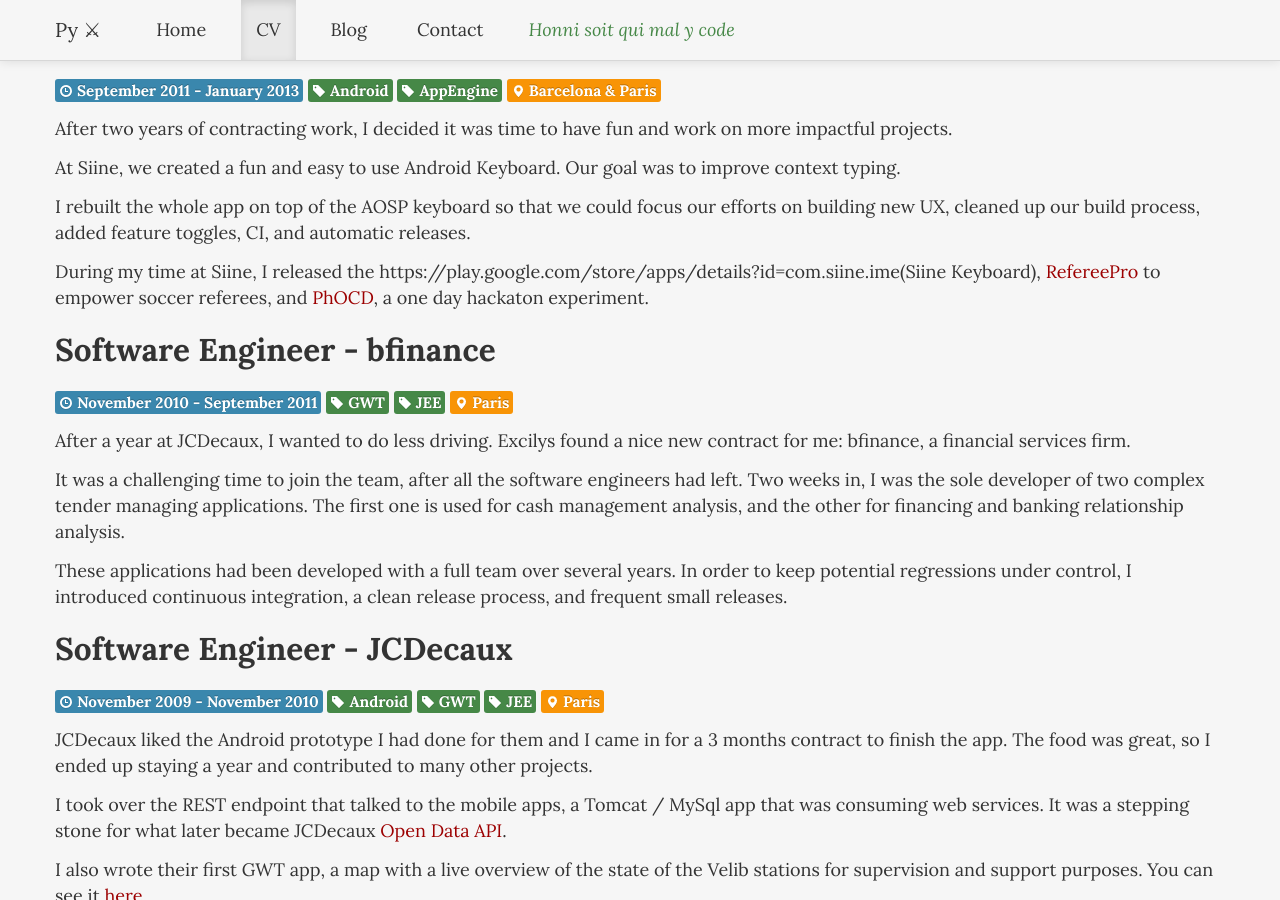
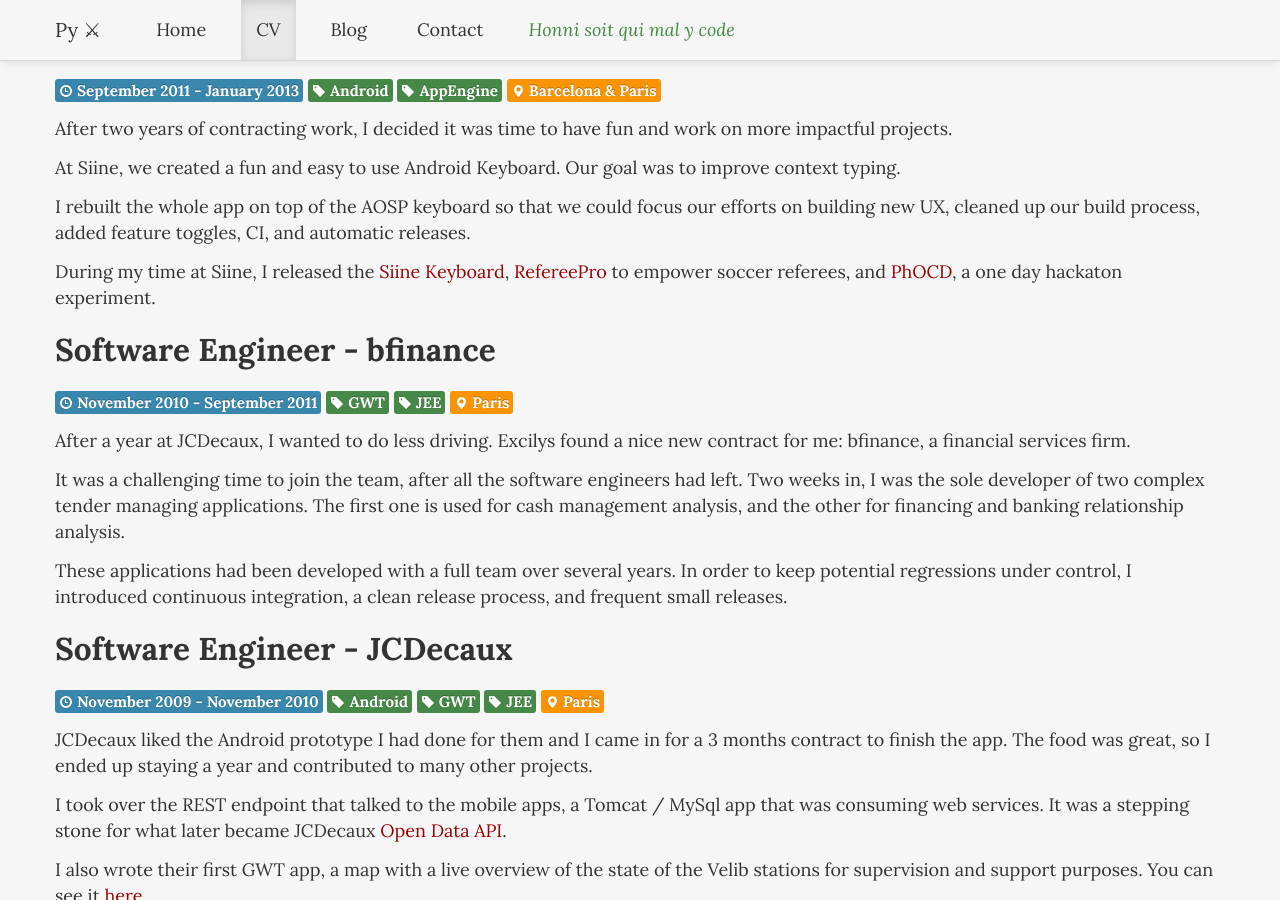
Before and after one commit to pyricau/pyricau.github.com, a Jekyll site: the page built from cv.markdown, in a window 1280 px wide and 900 px high, scrolled down 4521 px. Built offline with Jekyll 4.4.1, drawn with Linux system fonts in a browser that asks for light colours; some of the changed lines change nothing that is shown.

Commit message:
Update cv.markdown

```diff
--- a/cv.markdown
+++ b/cv.markdown
@@ -154,7 +154,7 @@
 
 I rebuilt the whole app on top of the AOSP keyboard so that we could focus our efforts on building new UX, cleaned up our build process, added feature toggles, CI, and automatic releases.
 
-During my time at Siine, I released the https://play.google.com/store/apps/details?id=com.siine.ime(Siine Keyboard), [RefereePro](http://thenextweb.com/insider/2012/11/15/football-comes-into-the-digital-age-as-the-first-professional-referee-swaps-penpaper-for-a-smartphone/) to empower soccer referees, and [PhOCD](https://play.google.com/store/apps/details?id=com.siine.phocd), a one day hackaton experiment.
+During my time at Siine, I released the [Siine Keyboard](https://play.google.com/store/apps/details?id=com.siine.ime), [RefereePro](http://thenextweb.com/insider/2012/11/15/football-comes-into-the-digital-age-as-the-first-professional-referee-swaps-penpaper-for-a-smartphone/) to empower soccer referees, and [PhOCD](https://play.google.com/store/apps/details?id=com.siine.phocd), a one day hackaton experiment.
 
 ### Software Engineer - bfinance
 
```
